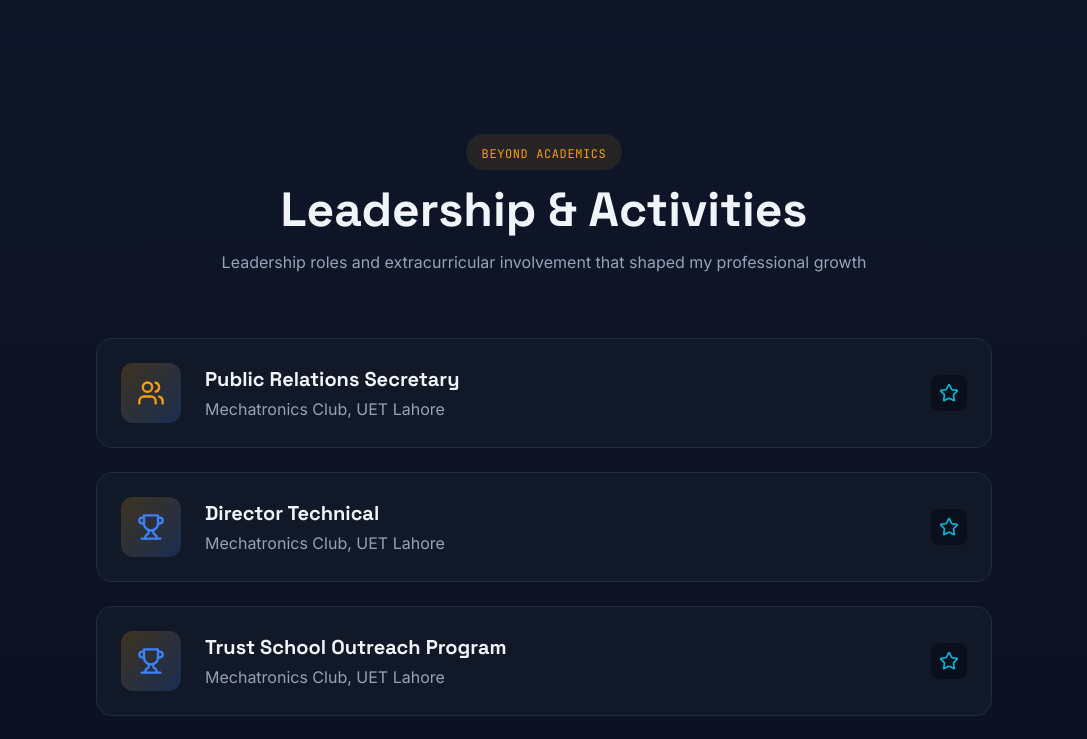
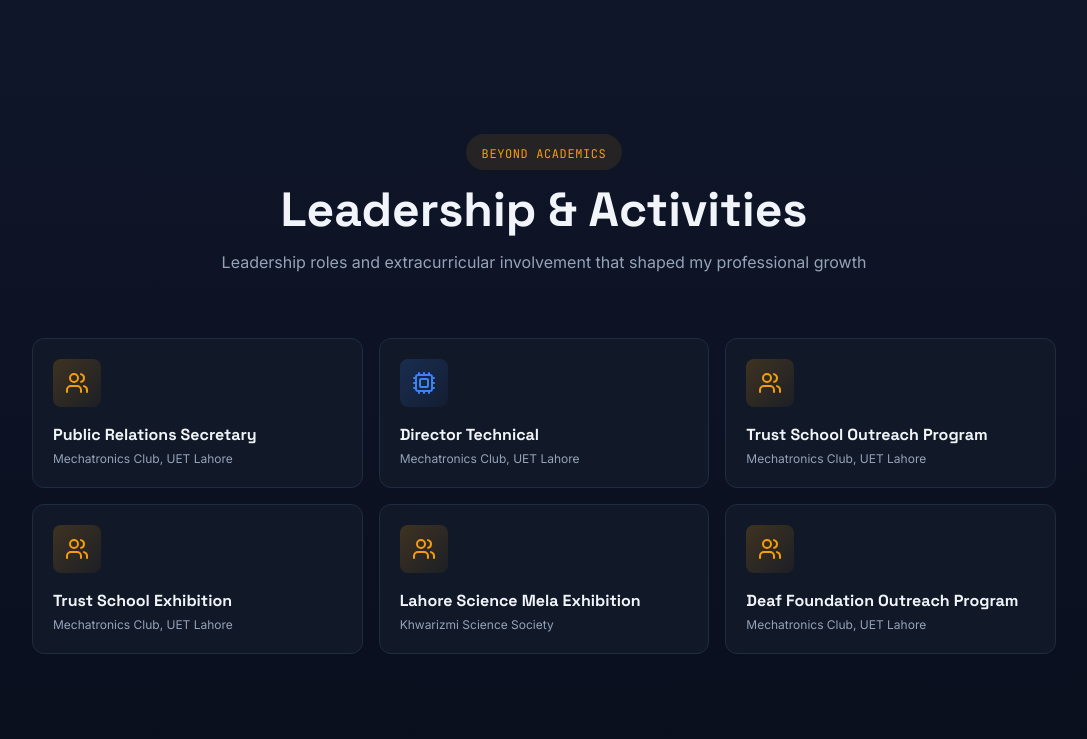
Before and after one commit to Chashman7015/chashman-portfolio, a Next.js app: page / in a window 1280 px wide. Shown: the part 6420-7159 px from the top of the page, without its empty margins (96-1183 px from the left). Built offline with nearby package versions, Linux system fonts and the light colour scheme.

Commit message:
Update Leadership section: grid layout with icons

```diff
--- a/src/components/Leadership.tsx
+++ b/src/components/Leadership.tsx
@@ -2,12 +2,34 @@
 
 import { useRef } from 'react';
 import { motion, useInView } from 'framer-motion';
-import { Users, Trophy, Star } from 'lucide-react';
+import { Users, Cpu, Settings, Heart } from 'lucide-react';
 import { leadershipRoles } from '@/data/portfolio';
 
 export default function Leadership() {
   const ref = useRef(null);
   const isInView = useInView(ref, { once: true, margin: '-100px' });
+
+  const getIcon = (index: number, role: string) => {
+    // PR Secretary and outreach programs use Users icon
+    if (index === 0 || role.toLowerCase().includes('outreach') || role.toLowerCase().includes('exhibition') || role.toLowerCase().includes('foundation')) {
+      return <Users size={24} className="text-accent-orange" />;
+    }
+    // Director Technical uses Cpu icon
+    if (role.toLowerCase().includes('director')) {
+      return <Cpu size={24} className="text-primary-accent" />;
+    }
+    return <Users size={24} className="text-accent-orange" />;
+  };
+
+  const getBgGradient = (index: number, role: string) => {
+    if (index === 0 || role.toLowerCase().includes('outreach') || role.toLowerCase().includes('exhibition') || role.toLowerCase().includes('foundation')) {
+      return 'from-accent-orange/20 to-accent-orange/5';
+    }
+    if (role.toLowerCase().includes('director')) {
+      return 'from-primary-accent/20 to-primary-accent/5';
+    }
+    return 'from-secondary-accent/20 to-secondary-accent/5';
+  };
 
   return (
     <section
@@ -15,7 +37,7 @@ export default function Leadership() {
       className="py-24 px-4 sm:px-6 lg:px-8 bg-gradient-to-b from-background-light to-background"
       aria-labelledby="leadership-heading"
     >
-      <div className="max-w-4xl mx-auto">
+      <div className="max-w-5xl mx-auto">
         {/* Section Header */}
         <motion.div
           ref={ref}
@@ -38,44 +60,33 @@ export default function Leadership() {
           </p>
         </motion.div>
 
-        {/* Leadership Cards */}
-        <div className="space-y-6">
+        {/* Leadership Grid */}
+        <div className="grid grid-cols-1 sm:grid-cols-2 lg:grid-cols-3 gap-4">
           {leadershipRoles.map((role, index) => (
             <motion.div
               key={role.role}
               initial={{ opacity: 0, y: 30 }}
               animate={isInView ? { opacity: 1, y: 0 } : {}}
-              transition={{ duration: 0.5, delay: 0.2 + index * 0.1 }}
-              whileHover={{ x: 8 }}
+              transition={{ duration: 0.5, delay: 0.1 + index * 0.08 }}
+              whileHover={{ y: -4 }}
               className="group relative"
             >
               {/* Gradient border */}
-              <div className="absolute -inset-0.5 bg-gradient-to-r from-accent-orange to-primary-accent rounded-2xl opacity-0 group-hover:opacity-100 transition-opacity duration-300" />
+              <div className="absolute -inset-0.5 bg-gradient-to-r from-accent-orange to-primary-accent rounded-xl opacity-0 group-hover:opacity-100 transition-opacity duration-300" />
 
-              <div className="relative flex items-center gap-6 bg-surface border border-border rounded-2xl p-6 hover:border-transparent transition-all">
+              <div className="relative h-full bg-surface border border-border rounded-xl p-5 hover:border-transparent transition-all">
                 {/* Icon */}
-                <div className="flex-shrink-0 p-4 bg-gradient-to-br from-accent-orange/20 to-primary-accent/20 rounded-xl">
-                  {index === 0 ? (
-                    <Users size={28} className="text-accent-orange" />
-                  ) : (
-                    <Trophy size={28} className="text-primary-accent" />
-                  )}
+                <div className={`w-12 h-12 bg-gradient-to-br ${getBgGradient(index, role.role)} rounded-lg flex items-center justify-center mb-4`}>
+                  {getIcon(index, role.role)}
                 </div>
 
                 {/* Content */}
-                <div className="flex-1">
-                  <h3 className="font-space font-bold text-xl text-text-primary mb-1 group-hover:text-primary-accent transition-colors">
-                    {role.role}
-                  </h3>
-                  <p className="font-inter text-text-muted">
-                    {role.organization}
-                  </p>
-                </div>
-
-                {/* Arrow */}
-                <div className="flex-shrink-0 p-2 bg-background rounded-lg">
-                  <Star size={20} className="text-secondary-accent" />
-                </div>
+                <h3 className="font-space font-bold text-base text-text-primary mb-1 group-hover:text-primary-accent transition-colors line-clamp-2">
+                  {role.role}
+                </h3>
+                <p className="font-inter text-xs text-text-muted">
+                  {role.organization}
+                </p>
               </div>
             </motion.div>
           ))}
```
